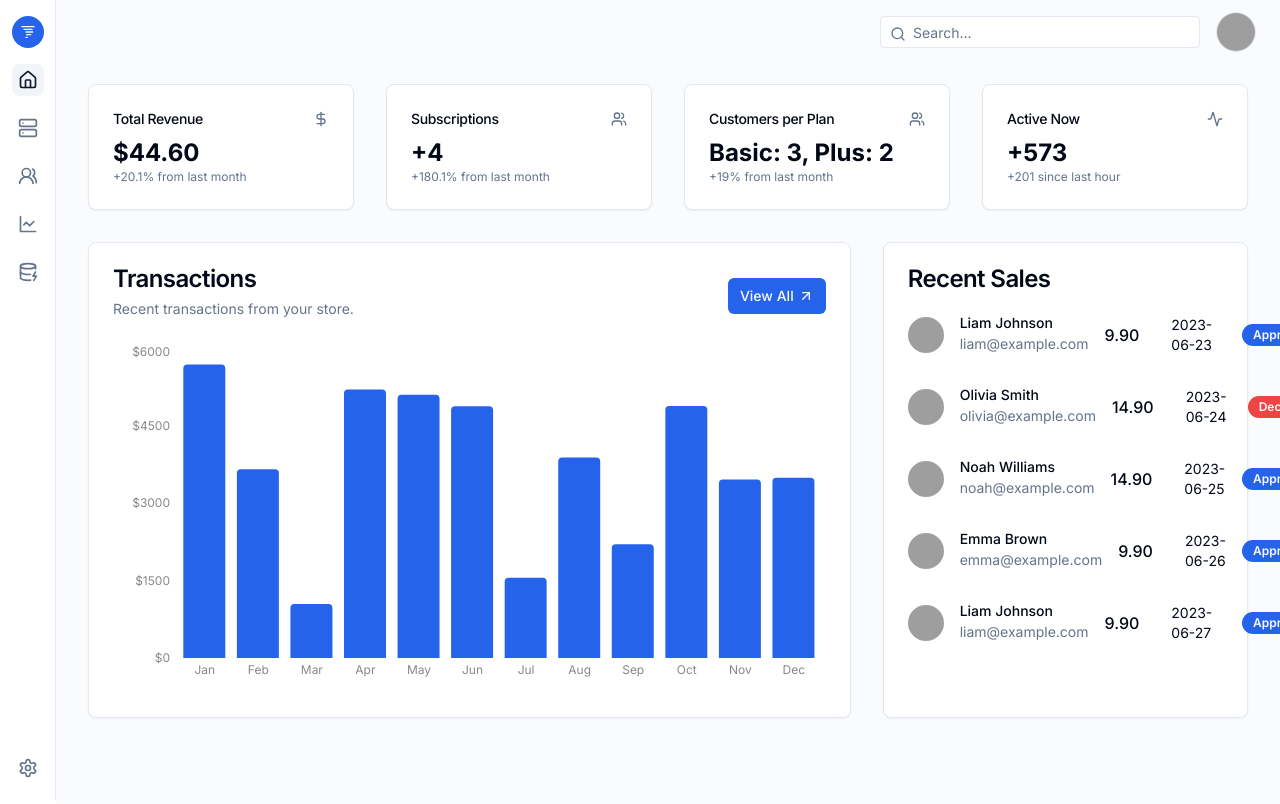
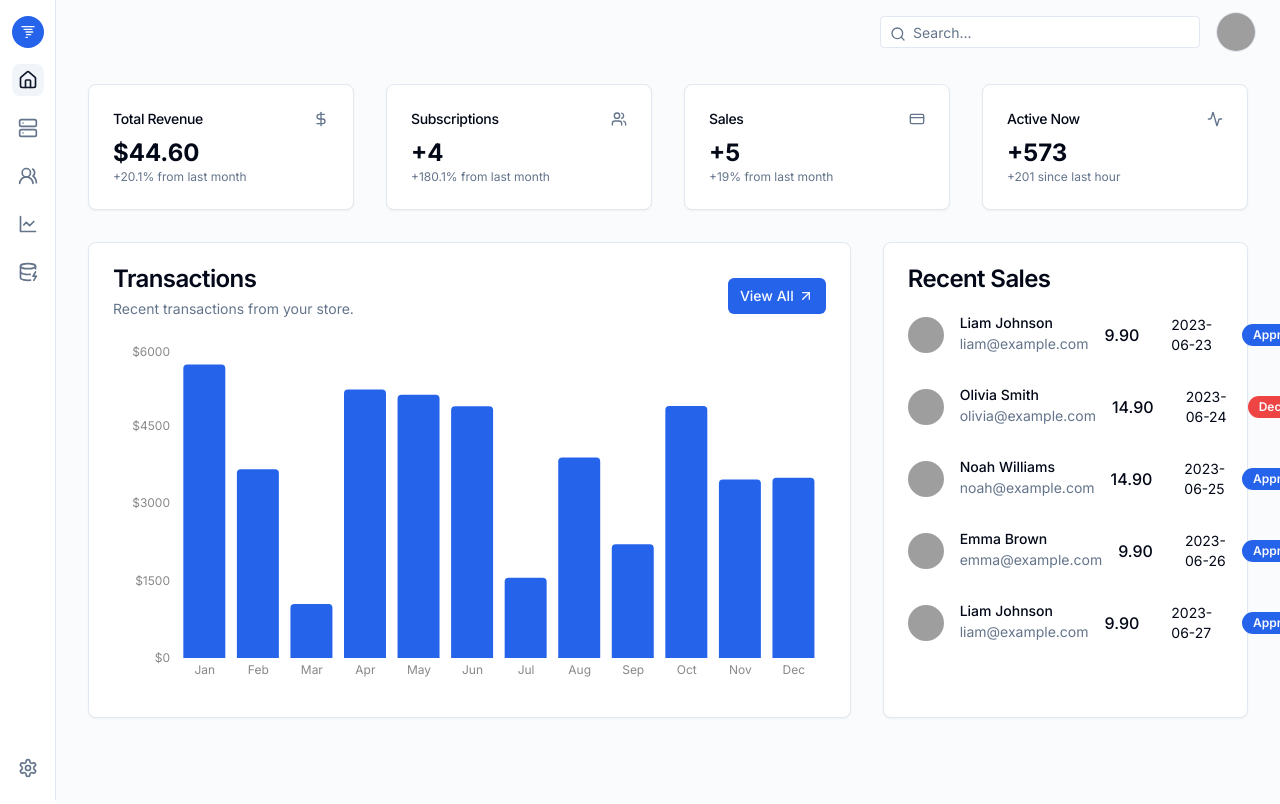
Before and after one commit to afonsodev-com/vortex-plus, a Next.js app: page / in a window 1280 px wide. Shown: the top 804 px of the page. Built offline with nearby package versions, Linux system fonts and the light colour scheme; grey boxes are pictures that could not be loaded.

Commit message:
Atualizar página privada com informações de vendas e clientes

```diff
--- a/src/app/(private)/page.tsx
+++ b/src/app/(private)/page.tsx
@@ -149,16 +149,9 @@ const totalSubscriptions = customers.filter(
   (customer) => customer.status === "Approved"
 ).length;
 
-const customersPerPlan = customers.reduce((acc, customer) => {
-  const planName = customer.plano.name;
-  if (!acc[planName]) {
-    acc[planName] = 0;
-  }
-  acc[planName]++;
-  return acc;
-}, {});
+const totalSales = customers.length;
+const activeNow = 573;
 
-const activeNow = 573;
 
 const cardData = [
   {
@@ -174,9 +167,9 @@ const cardData = [
     percentage: "+180.1% from last month",
   },
   {
-    title: "Customers per Plan",
-    icon: Users,
-    value: `Basic: ${customersPerPlan['Basic Plan']}, Plus: ${customersPerPlan['Plus Plan']}`,
+    title: "Sales",
+    icon: CreditCard,
+    value: `+${totalSales}`,
     percentage: "+19% from last month",
   },
   {
```
